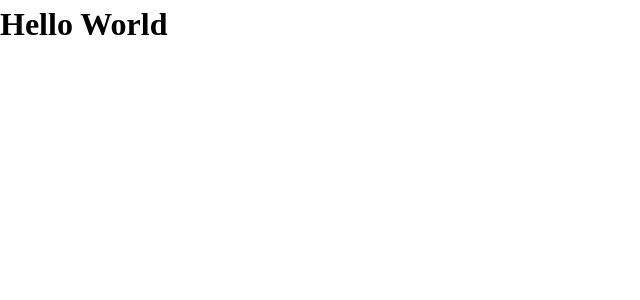
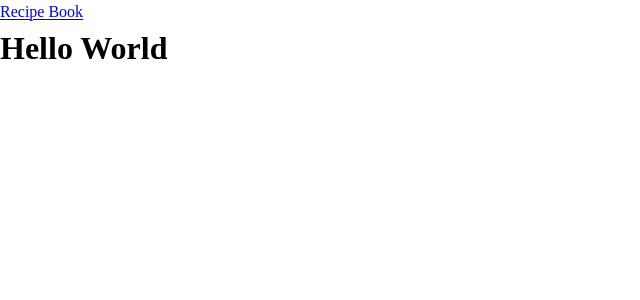
Before and after one commit to binyamin/recipes, a SvelteKit app: page / in a window 1280 px wide. Shown: the top 300 px of the page, without its empty margins (0-640 px from the left). Built offline with nearby package versions, Linux system fonts and the light colour scheme.

Commit message:
feat: add app header

```diff
--- a/src/css/base/tokens.css
+++ b/src/css/base/tokens.css
@@ -3,4 +3,5 @@
  */
 
 :root {
+	--space-s: 1rem;
 }
--- /dev/null
+++ b/src/css/layouts/repel.css
@@ -0,0 +1,18 @@
+/**
+ * Repel
+ * A little layout that pushes items away from each other where
+ * there is space in the viewport and stacks on small viewports
+ * @author Andy Bell
+ */
+
+.repel {
+	align-items: var(--repel-valign, center);
+	display: flex;
+	flex-wrap: wrap;
+	gap: var(--repel-gap, var(--space-s));
+	justify-content: space-between;
+
+	&[data-nowrap] {
+		flex-wrap: nowrap;
+	}
+}
--- a/src/css/main.css
+++ b/src/css/main.css
@@ -3,3 +3,5 @@
 @import './base/tokens.css' layer(base);
 @import './base/reset.css' layer(base);
 @import './base/global.css' layer(base);
+
+@import './layouts/repel.css' layer(composition);
--- a/src/routes/+layout.svelte
+++ b/src/routes/+layout.svelte
@@ -10,4 +10,7 @@
 	<link rel="icon" href="data:," />
 </svelte:head>
 
-{@render children?.()}
+<header>
+	<nav class="repel"><a href="/">{SITE_NAME}</a></nav>
+</header>
+<main>{@render children()}</main>
```
